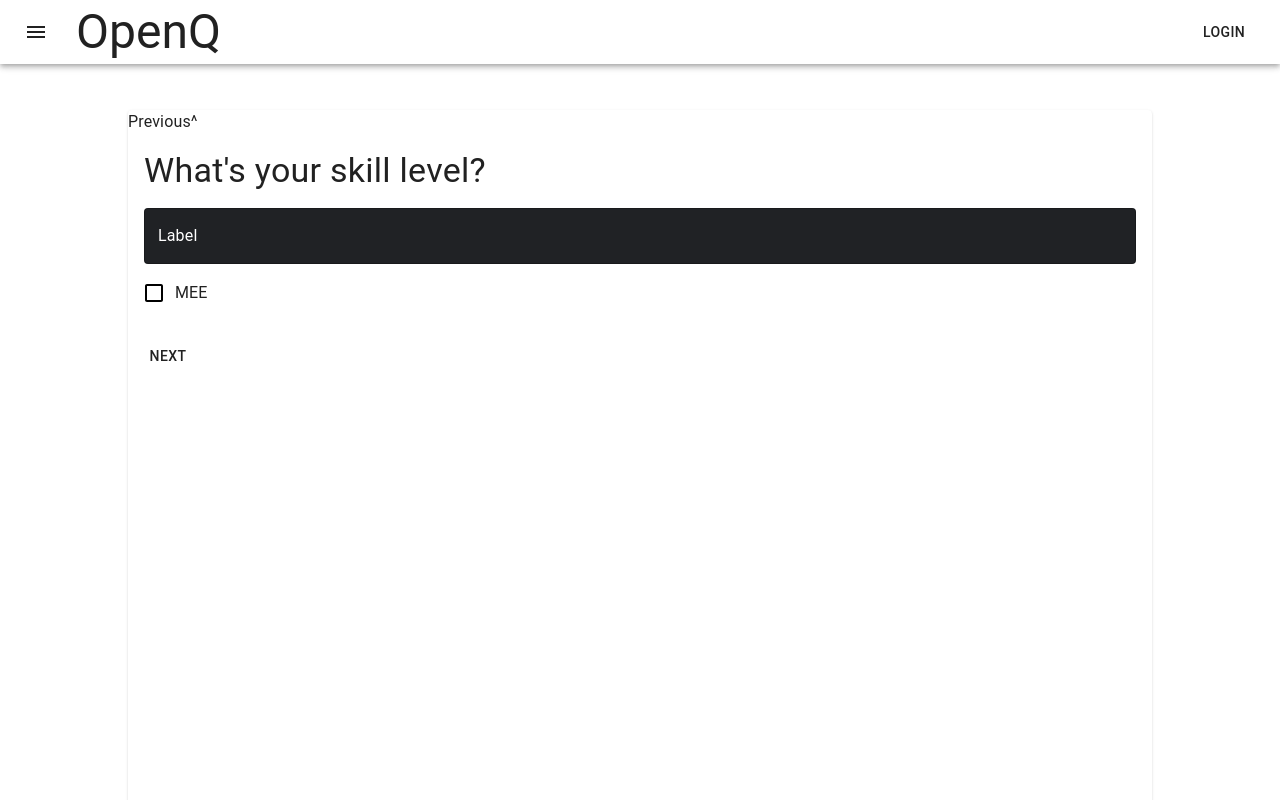
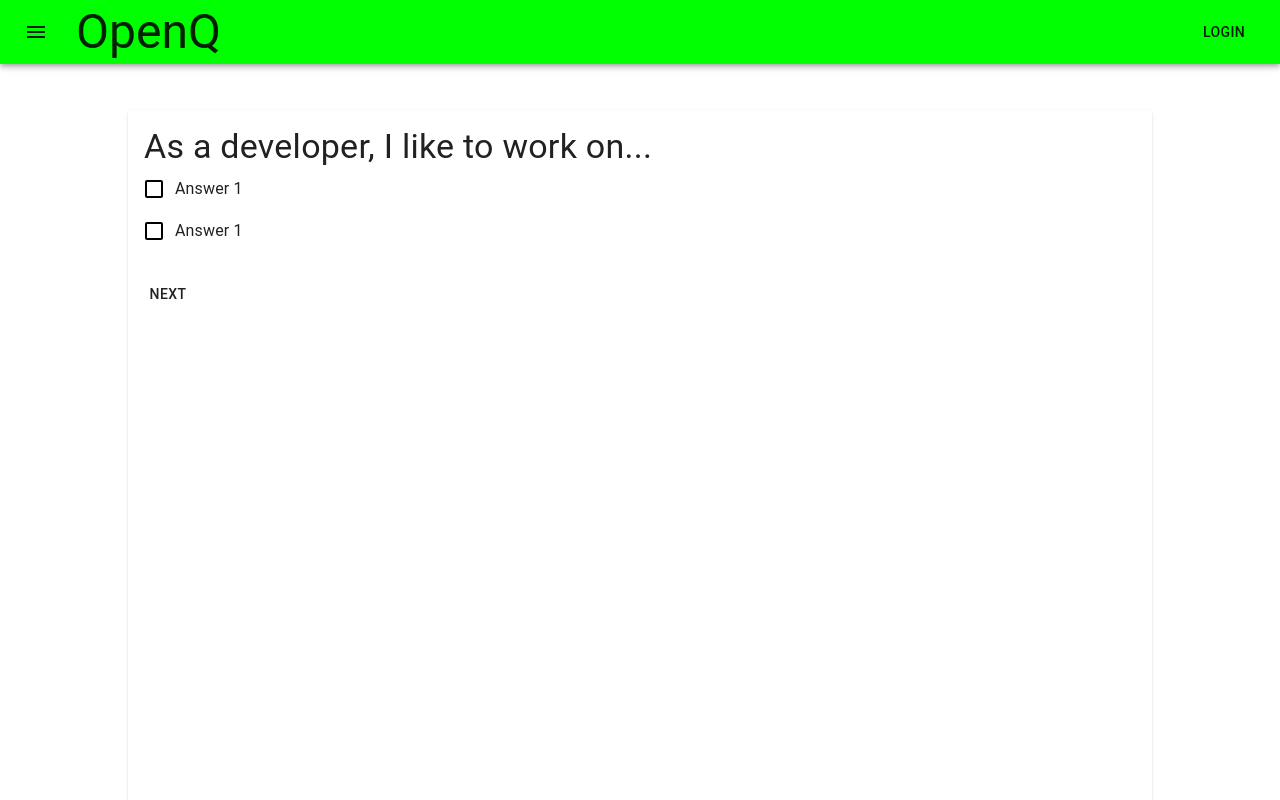
Before and after one commit to alo9507/OpenQ, a React (Create React App) app: page /quiz in a window 1280 px wide. Shown: the top 800 px of the page. Built offline with nearby package versions, Linux system fonts and the light colour scheme.

Commit message:
created useCheckboxInput hook

```diff
--- a/src/components/ProfileBuilder/ProfileBuilder.tsx
+++ b/src/components/ProfileBuilder/ProfileBuilder.tsx
@@ -14,7 +14,7 @@ export const ProfileBuilder: React.FC<any> = (props) => {
         alignContent="center"
         direction="column"
       >
-        <SurveySlider question={{}} />
+        <SurveySlider questions={{}} />
       </Grid>
     </LayoutWrapper>
   );
--- a/src/components/ProfileBuilder/QuestionCard/QuestionCard.tsx
+++ b/src/components/ProfileBuilder/QuestionCard/QuestionCard.tsx
@@ -14,34 +14,24 @@ import { useFormInput } from "../../../hooks";
 import OQCheckbox from "../../core/Form/OQCheckbox/OQCheckbox";
 import OQTextField from "../../core/Form/OQTextField/OQTextField";
 
+import QuestionCardType from "./QuestionCardType";
+import QuestionCardMultiselect from "./QuestionCards/QuestionCardMultiselect/QuestionCardMultiselect";
+
 interface QuestionCardProps {
-  onCompletion?: () => void;
-  id: string;
+  question: string;
+  type: QuestionCardType;
+  onCompletion: () => void;
 }
 
 // style to take up full page
 const QuestionCard: React.FC<QuestionCardProps> = (props) => {
   const classes = QuestionCardStyles();
   const answer = useFormInput("", "place");
-  const [checked, setChecked] = useState(false);
   return (
     <Card className={classes.card}>
-      <Typography>Previous^</Typography>
       <CardContent>
-        <Typography variant="h4">What's your skill level?</Typography>
-        <form noValidate autoComplete="off">
-          <OQTextField
-            label={"Label"}
-            type={"input"}
-            input={"input"}
-            meta={{ touched: false, invalid: false, error: false }}
-          />
-          <OQCheckbox
-            label="MEE"
-            checked={checked}
-            input={{ value: checked, onChange: () => setChecked(!checked) }}
-          />
-        </form>
+        <Typography variant="h4">{props.question}</Typography>
+        <QuestionCardMultiselect />
       </CardContent>
       <CardActions>
         <Button size="medium" onClick={() => props.onCompletion()}>
--- /dev/null
+++ b/src/components/ProfileBuilder/QuestionCard/QuestionCardType.ts
@@ -0,0 +1,7 @@
+enum QuestionCardType {
+  yesNo,
+  ranking,
+  radioGroup,
+}
+
+export default QuestionCardType;
--- /dev/null
+++ b/src/components/ProfileBuilder/QuestionCard/QuestionCards/QuestionCardMultiselect/QuestionCardMultiselect.tsx
@@ -0,0 +1,28 @@
+import React, { useState } from "react";
+import { OQCheckbox } from "../../../../core";
+import { FormControl } from "@material-ui/core";
+
+import { useCheckboxInput } from "../../../../../hooks";
+
+const QuestionCardMultiselect = (props: any) => {
+  return (
+    <form noValidate autoComplete="off">
+      <FormControl>
+        <OQCheckbox
+          label="Answer 1"
+          input={{
+            ...useCheckboxInput(),
+          }}
+        />
+        <OQCheckbox
+          label="Answer 1"
+          input={{
+            ...useCheckboxInput(),
+          }}
+        />
+      </FormControl>
+    </form>
+  );
+};
+
+export default QuestionCardMultiselect;
--- a/src/components/ProfileBuilder/SurveySlider.tsx
+++ b/src/components/ProfileBuilder/SurveySlider.tsx
@@ -2,9 +2,10 @@ import React from "react";
 import SubmitProfileButton from "./SubmitProfileButton";
 import QuestionCard from "./QuestionCard/QuestionCard";
 import { RouteComponentProps, withRouter } from "react-router-dom";
+import QuestionCardType from "../ProfileBuilder/QuestionCard/QuestionCardType";
 
 interface SurveySliderProps {
-  question: any;
+  questions: any;
 }
 
 // Takes in Questions and a completion callback which accepts the questions back
@@ -16,22 +17,23 @@ const SurveySlider: React.FC<SurveySliderProps & RouteComponentProps> = (
     props.history.push("/diez/diez");
   }
 
-  // function questionAnswered(event: any) {
-  //   window.scroll({
-  //     top: 500,
-  //     left: 100,
-  //     behavior: "smooth",
-  //   });
-  //   // setInput({
-  //   //   ...input,
-  //   //   [event.currentTarget.name]: event.currentTarget.value,
-  //   // });
-  // }
+  function questionAnswered() {
+    // progress stepper
+    //
+  }
 
   return (
     <>
-      <QuestionCard id="question1" />
-      <QuestionCard id="question2" />
+      <QuestionCard
+        question="As a developer, I like to work on..."
+        type={QuestionCardType.ranking}
+        onCompletion={questionAnswered}
+      />
+      <QuestionCard
+        question="What's you skill level?"
+        type={QuestionCardType.radioGroup}
+        onCompletion={questionAnswered}
+      />
       <SubmitProfileButton callback={submitProfilePressed} />
     </>
   );
--- a/src/components/core/Form/OQCheckbox/OQCheckbox.tsx
+++ b/src/components/core/Form/OQCheckbox/OQCheckbox.tsx
@@ -3,18 +3,11 @@ import FormControlLabel from "@material-ui/core/FormControlLabel";
 import Checkbox from "@material-ui/core/Checkbox";
 import OQCheckboxStyle from "./OQCheckboxStyle";
 
-interface FieldProps {
-  value: string | boolean;
-  onChange: (e?: React.ChangeEvent<HTMLInputElement>) => void;
+interface OQCheckboxProps {
+  label: string;
 }
 
-interface OQCheckboxProps {
-  input: FieldProps;
-  label: string;
-  checked: boolean;
-}
-
-const OQCheckbox = (props: OQCheckboxProps) => {
+const OQCheckbox = (props: any) => {
   const classes = OQCheckboxStyle();
 
   return (
@@ -25,7 +18,7 @@ const OQCheckbox = (props: OQCheckboxProps) => {
             checked: classes.checked,
             colorPrimary: classes.colorPrimary,
           }}
-          checked={props.input.value ? true : false}
+          checked={props.input.checked ? true : false}
           onChange={props.input.onChange}
           color="primary"
         />
--- a/src/hooks/index.js
+++ b/src/hooks/index.js
@@ -1,5 +1,6 @@
 import useDocumentTitle from "./useTitleSetter";
 import useWindowWidth from "./useWindowWidth";
 import useFormInput from "./useFormInput";
+import useCheckboxInput from "./useCheckboxInput";
 
-export { useDocumentTitle, useWindowWidth, useFormInput };
+export { useDocumentTitle, useWindowWidth, useFormInput, useCheckboxInput };
--- /dev/null
+++ b/src/hooks/useCheckboxInput.ts
@@ -0,0 +1,13 @@
+import { useState } from "react";
+
+function useCheckboxInput() {
+  const [checked, setChecked] = useState(false);
+
+  function handleChange() {
+    setChecked(!checked);
+  }
+
+  return { checked, onChange: handleChange };
+}
+
+export default useCheckboxInput;
--- a/src/style/theme.ts
+++ b/src/style/theme.ts
@@ -3,7 +3,7 @@ import { createMuiTheme } from "@material-ui/core/styles";
 const theme = createMuiTheme({
   palette: {
     primary: {
-      main: "#FFFFFF",
+      main: "#00FF00",
     },
     secondary: {
       light: "#0066ff",
```
